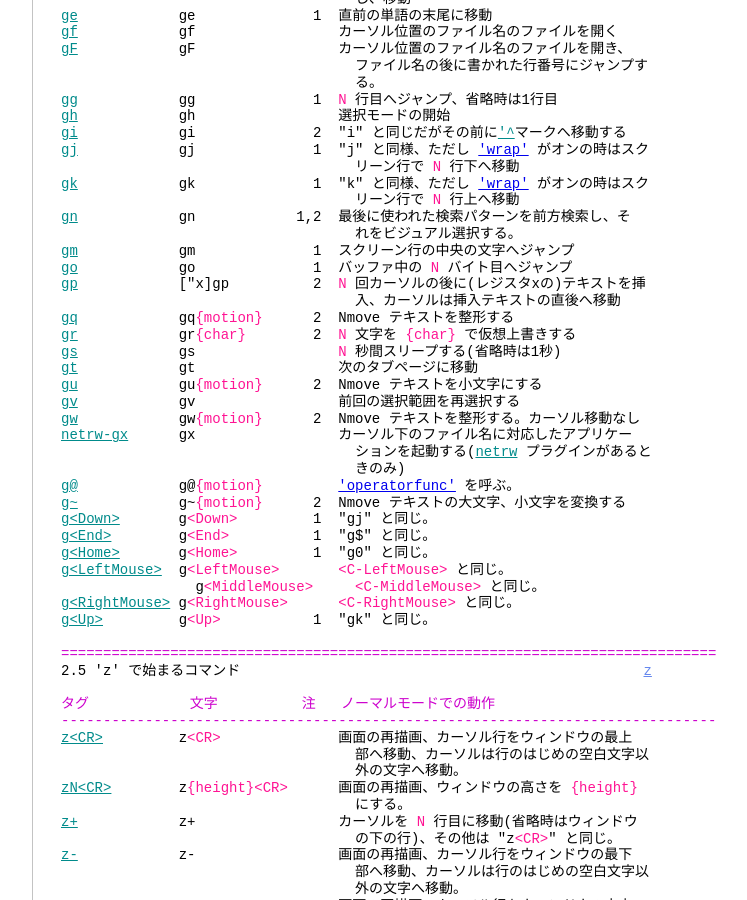
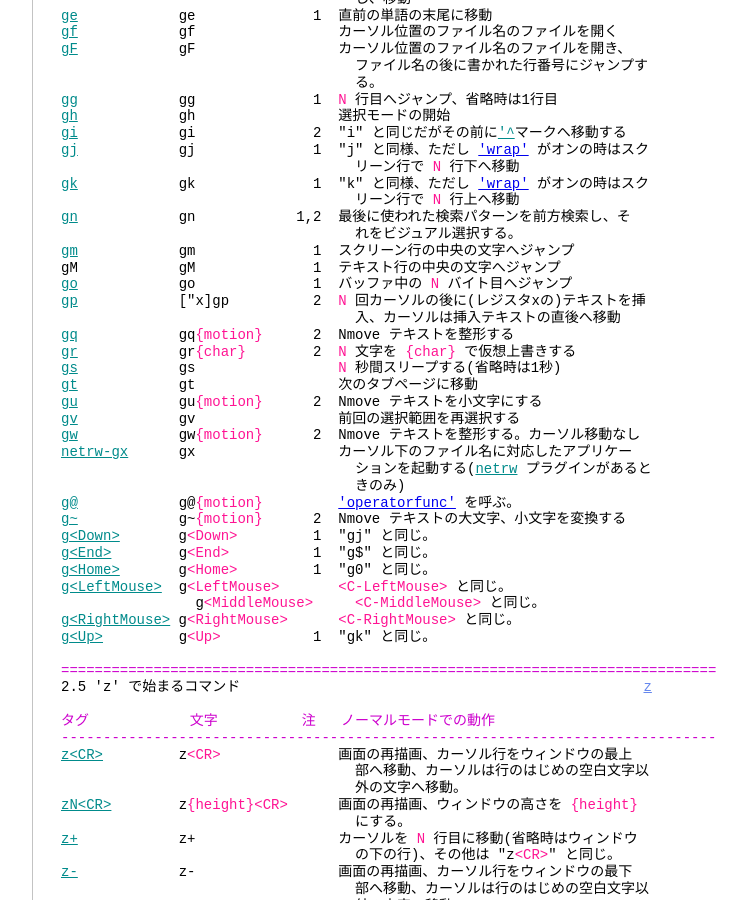
Before and after one commit to vim-jp/vimdoc-ja, a Jekyll site: the page built from vimindex.html, in a window 1280 px wide and 900 px high, scrolled down 13310 px. Shown: the whole window, without its empty margins (340-1087 px from the left). Built offline with Jekyll 4.4.1, drawn with Linux system fonts in a browser that asks for light colours; nearby versions of some CDN libraries; comment, search, counter and statistics services are not loaded.

Commit message:
Generated by Travis JOB 2862.1
https://travis-ci.org/vim-jp/vimdoc-ja-working/builds/604324172

```diff
--- a/vimindex.html
+++ b/vimindex.html
@@ -798,6 +798,7 @@ SECTION&nbsp;&nbsp;セクション。'{' ではなく '}' の場合もある<a c
 <a class="Identifier" href="visual.html#gn">gn</a>&nbsp;&nbsp;&nbsp;&nbsp;&nbsp;&nbsp;&nbsp;&nbsp;&nbsp;&nbsp;&nbsp;&nbsp;gn&nbsp;&nbsp;&nbsp;&nbsp;&nbsp;&nbsp;&nbsp;&nbsp;&nbsp;&nbsp;&nbsp;&nbsp;1,2&nbsp;&nbsp;最後に使われた検索パターンを前方検索し、そ<br>
 &nbsp;&nbsp;&nbsp;&nbsp;&nbsp;&nbsp;&nbsp;&nbsp;&nbsp;&nbsp;&nbsp;&nbsp;&nbsp;&nbsp;&nbsp;&nbsp;&nbsp;&nbsp;&nbsp;&nbsp;&nbsp;&nbsp;&nbsp;&nbsp;&nbsp;&nbsp;&nbsp;&nbsp;&nbsp;&nbsp;&nbsp;&nbsp;&nbsp;&nbsp; れをビジュアル選択する。<br>
 <a class="Identifier" href="motion.html#gm">gm</a>&nbsp;&nbsp;&nbsp;&nbsp;&nbsp;&nbsp;&nbsp;&nbsp;&nbsp;&nbsp;&nbsp;&nbsp;gm&nbsp;&nbsp;&nbsp;&nbsp;&nbsp;&nbsp;&nbsp;&nbsp;&nbsp;&nbsp;&nbsp;&nbsp;&nbsp;&nbsp;1&nbsp;&nbsp;スクリーン行の中央の文字へジャンプ<br>
+<span class="MissingTag">gM</span>&nbsp;&nbsp;&nbsp;&nbsp;&nbsp;&nbsp;&nbsp;&nbsp;&nbsp;&nbsp;&nbsp;&nbsp;gM&nbsp;&nbsp;&nbsp;&nbsp;&nbsp;&nbsp;&nbsp;&nbsp;&nbsp;&nbsp;&nbsp;&nbsp;&nbsp;&nbsp;1&nbsp;&nbsp;テキスト行の中央の文字へジャンプ<br>
 <a class="Identifier" href="motion.html#go">go</a>&nbsp;&nbsp;&nbsp;&nbsp;&nbsp;&nbsp;&nbsp;&nbsp;&nbsp;&nbsp;&nbsp;&nbsp;go&nbsp;&nbsp;&nbsp;&nbsp;&nbsp;&nbsp;&nbsp;&nbsp;&nbsp;&nbsp;&nbsp;&nbsp;&nbsp;&nbsp;1&nbsp;&nbsp;バッファ中の&nbsp;<span class="Special">N</span>&nbsp;バイト目へジャンプ<br>
 <a class="Identifier" href="change.html#gp">gp</a>&nbsp;&nbsp;&nbsp;&nbsp;&nbsp;&nbsp;&nbsp;&nbsp;&nbsp;&nbsp;&nbsp;&nbsp;[&quot;x]gp&nbsp;&nbsp;&nbsp;&nbsp;&nbsp;&nbsp;&nbsp;&nbsp;&nbsp;&nbsp;2&nbsp;&nbsp;<span class="Special">N</span>&nbsp;回カーソルの後に(レジスタxの)テキストを挿<br>
 &nbsp;&nbsp;&nbsp;&nbsp;&nbsp;&nbsp;&nbsp;&nbsp;&nbsp;&nbsp;&nbsp;&nbsp;&nbsp;&nbsp;&nbsp;&nbsp;&nbsp;&nbsp;&nbsp;&nbsp;&nbsp;&nbsp;&nbsp;&nbsp;&nbsp;&nbsp;&nbsp;&nbsp;&nbsp;&nbsp;&nbsp;&nbsp;&nbsp;&nbsp; 入、カーソルは挿入テキストの直後へ移動<br>
```
